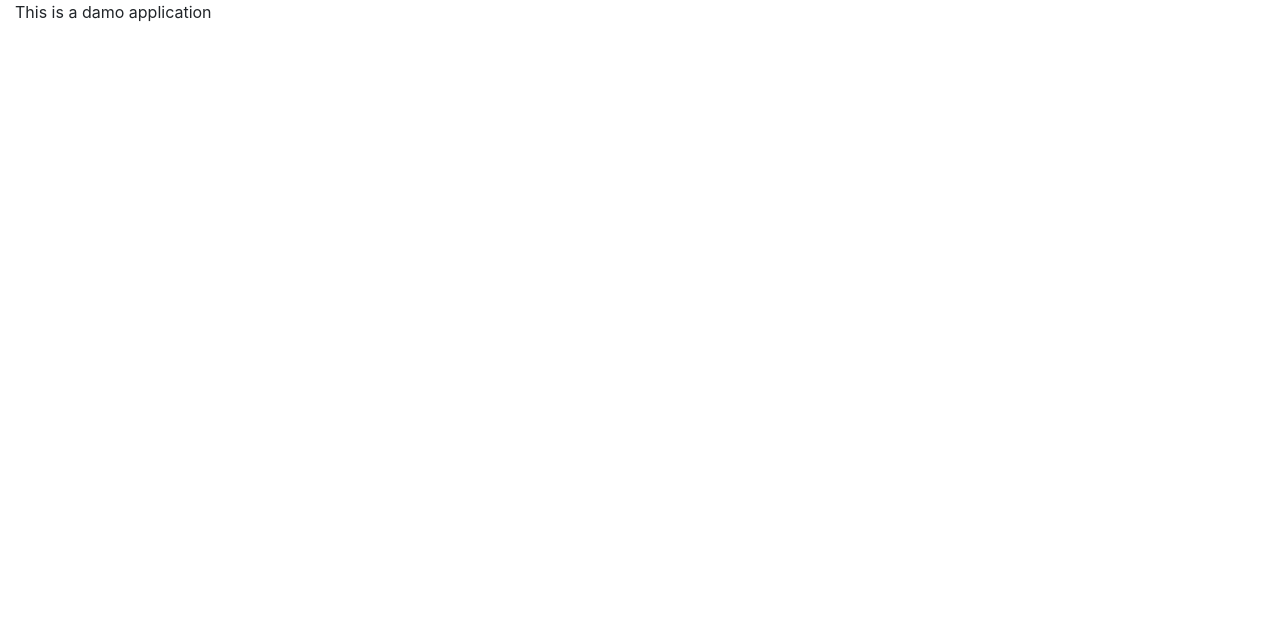
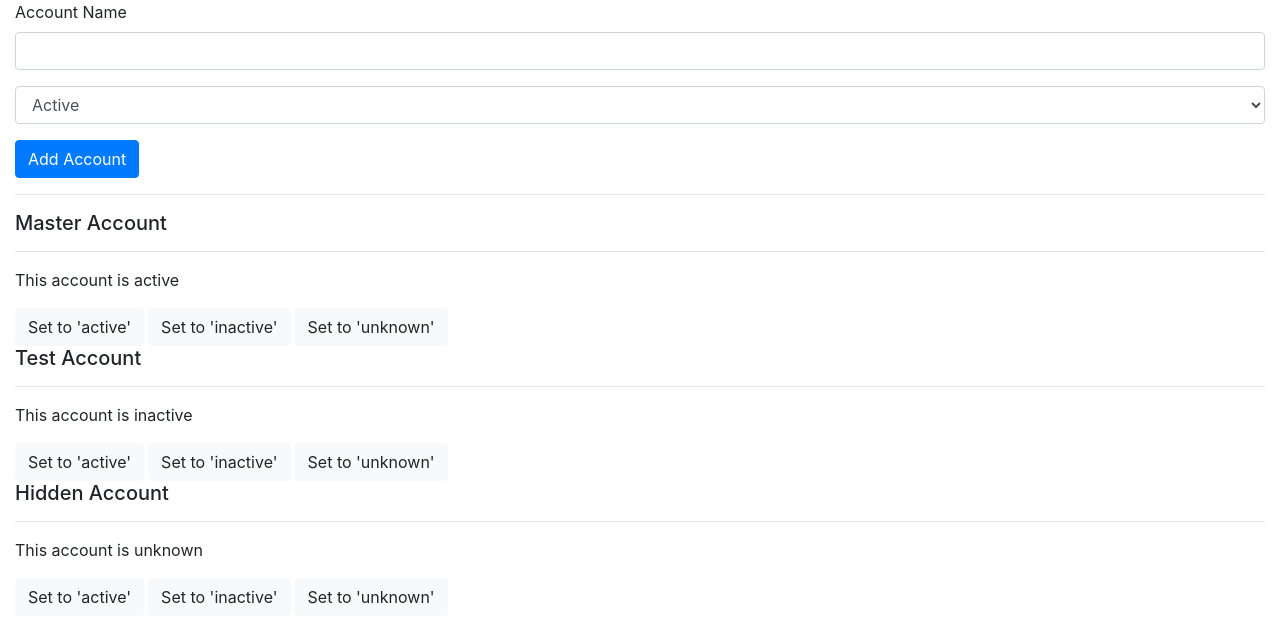
Before and after one commit to Fahad-Md-Kamal/Learning-Angular, an Angular app: page / in a window 1280 px wide. Shown: the top 642 px of the page. Built offline with nearby package versions, Linux system fonts and the light colour scheme.

Commit message:
starting project setup

```diff
--- /dev/null
+++ b/src/app/account/account.component.html
@@ -0,0 +1,10 @@
+<div class="row">
+    <div class="col-xl-12 col-md-8 col-md-offset-2">
+        <h5>{{ account.name }}</h5>
+        <hr>
+        <p>This account is {{ account.status }}</p>
+        <button class="btn btn-light" (click)="onSetTo('active')">Set to 'active'</button>
+        <button class="btn btn-light mx-1" (click)="onSetTo('inactive')">Set to 'inactive'</button>
+        <button class="btn btn-light" (click)="onSetTo('unknown')">Set to 'unknown'</button>
+    </div>
+</div>
--- /dev/null
+++ b/src/app/account/account.component.ts
@@ -0,0 +1,24 @@
+import { Component, OnInit, Input, Output, EventEmitter } from '@angular/core';
+
+@Component({
+  selector: 'app-account',
+  templateUrl: './account.component.html',
+  styleUrls: ['./account.component.css']
+})
+export class AccountComponent implements OnInit {
+  @Input() account: {name: string, status: string};
+  @Input() id: number;
+  @Output() statusChanged = new EventEmitter<{id: number, newStatus: string}>();
+
+
+  constructor() { }
+
+  ngOnInit() {
+  }
+
+  onSetTo(status: string) {
+    this.statusChanged.emit({id: this.id, newStatus: status});
+    console.log('A server status changed, new status: ' + status);
+  }
+
+}
--- a/src/app/app.component.html
+++ b/src/app/app.component.html
@@ -1,3 +1,17 @@
 <div class="container-fluid">
-<p>This is a damo application</p>
+<div class="row">
+    <div class="col-xl-12 col-md-8 col-md-offset-2">
+        <app-new-account
+            (accountAdded)="onAccountAdded($event)">
+        </app-new-account>
+        <hr>
+        <app-account
+            *ngFor="let acc of accounts; let i = index"
+            [account] = 'acc'
+            [id]='i'
+            (statusChanged)="onStatusChanged($event)">
+        </app-account>
+
+    </div>
 </div>
+</div>
--- a/src/app/app.component.ts
+++ b/src/app/app.component.ts
@@ -6,4 +6,18 @@ import { Component } from '@angular/core';
   styleUrls: ['./app.component.css']
 })
 export class AppComponent {
+  accounts = [
+    {name: 'Master Account', status: 'active'},
+    {name: 'Test Account', status: 'inactive'},
+    {name: 'Hidden Account', status: 'unknown'},
+  ]
+
+  onAccountAdded(newAccount: {name:string, status:string}) {
+    this.accounts.push(newAccount);
+  }
+
+  onStatusChanged(updateInfo: {id: number, newStatus: string}) {
+    this.accounts[updateInfo.id].status = updateInfo.newStatus;
+  }
+
 }
--- a/src/app/app.module.ts
+++ b/src/app/app.module.ts
@@ -3,11 +3,15 @@ import { NgModule } from '@angular/core';
 
 import { AppComponent } from './app.component';
 import { from } from 'rxjs';
+import { AccountComponent } from './account/account.component';
+import { NewAccountComponent } from './new-account/new-account.component';
 
 
 @NgModule({
   declarations: [
     AppComponent,
+    AccountComponent,
+    NewAccountComponent,
   ],
   imports: [
     BrowserModule,
--- /dev/null
+++ b/src/app/new-account/new-account.component.html
@@ -0,0 +1,23 @@
+<div class="row">
+    <div class="col-xl-12 col-md-8 col-md-offset-2">
+        <div class="form-group">
+            <label>Account Name</label>
+            <input
+                type="text"
+                class="form-control"
+                #accountName>
+        </div>
+        <div class="form-group">
+            <select class="form-control" #status>
+                <option value="active">Active</option>
+                <option value="inactive">Inactive</option>
+                <option value="hidden">Hidden</option>
+            </select>
+        </div>
+        <button
+            class="btn btn-primary"
+            (click)="onCreateAccount(accountName.value, status.value)">
+            Add Account
+        </button>
+    </div>
+</div>
--- /dev/null
+++ b/src/app/new-account/new-account.component.ts
@@ -0,0 +1,25 @@
+import { Component, OnInit, Output, EventEmitter } from '@angular/core';
+
+@Component({
+  selector: 'app-new-account',
+  templateUrl: './new-account.component.html',
+  styleUrls: ['./new-account.component.css']
+})
+export class NewAccountComponent implements OnInit {
+  @Output() accountAdded = new EventEmitter<{name: string, status: string}>();
+
+  constructor() { }
+
+  ngOnInit() {
+  }
+
+  onCreateAccount(accountName: string, accountStatus: string){
+    this.accountAdded.emit({
+      name: accountName,
+      status: accountStatus
+    });
+    console.log('A server status changed, new status: ' + accountStatus);
+  }
+
+
+}
```
Also changed, not shown: src/app/account/account.component.css (added), src/app/new-account/new-account.component.css (added), 1 other file (tests, documents, lock files or other folders).
